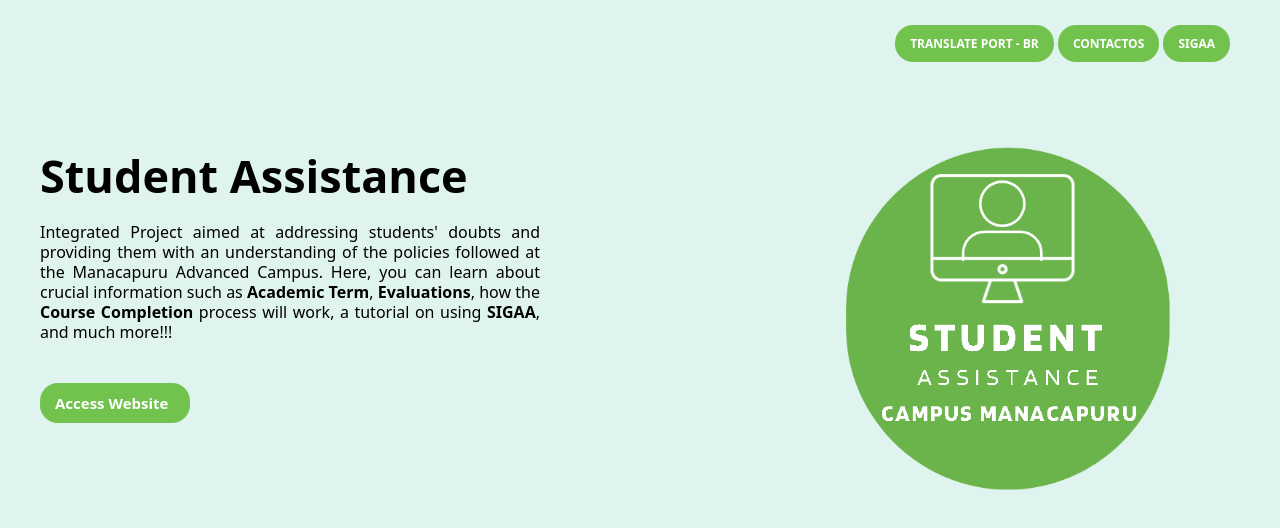
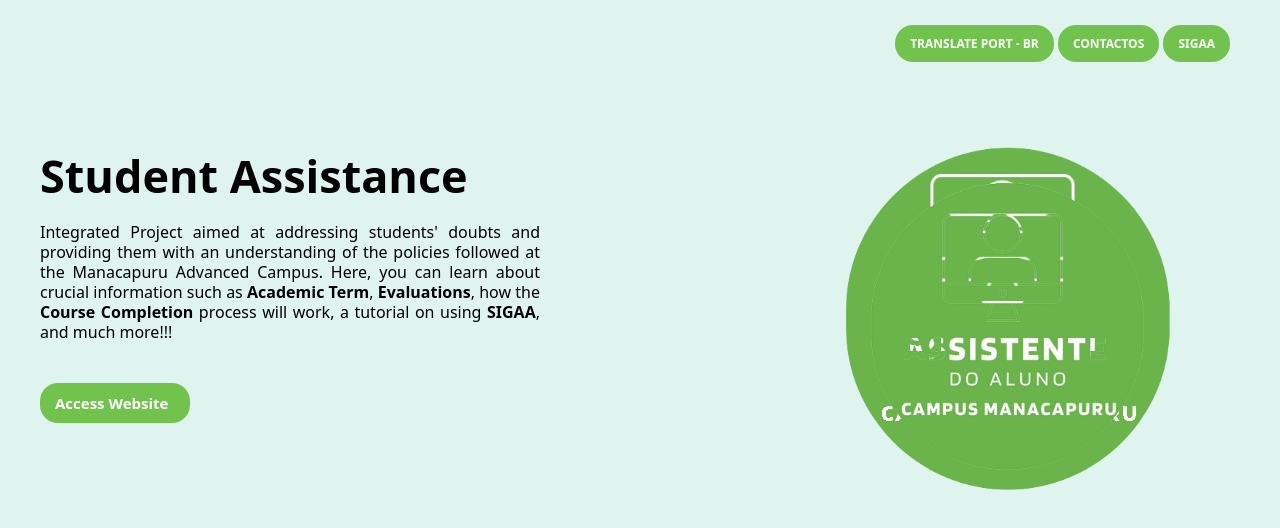
Before and after one commit to MariaAlysssa/assistente-aluno, a plain HTML site: page traducao.html in a window 1280 px wide. Drawn offline with Linux system fonts and the light colour scheme.

Commit message:
Update traducao.html

```diff
--- a/traducao.html
+++ b/traducao.html
@@ -52,6 +52,7 @@
        <article><!--lado direito imagem-->
 
            <a href="traducao.html"><img src="image-removebg-preview.png" alt="logo"></a>
+              <a href="index.html"><img src="assistencia-ao-aluno__3_-removebg-preview.png"></a>
 
 
         </article><!---->
```
